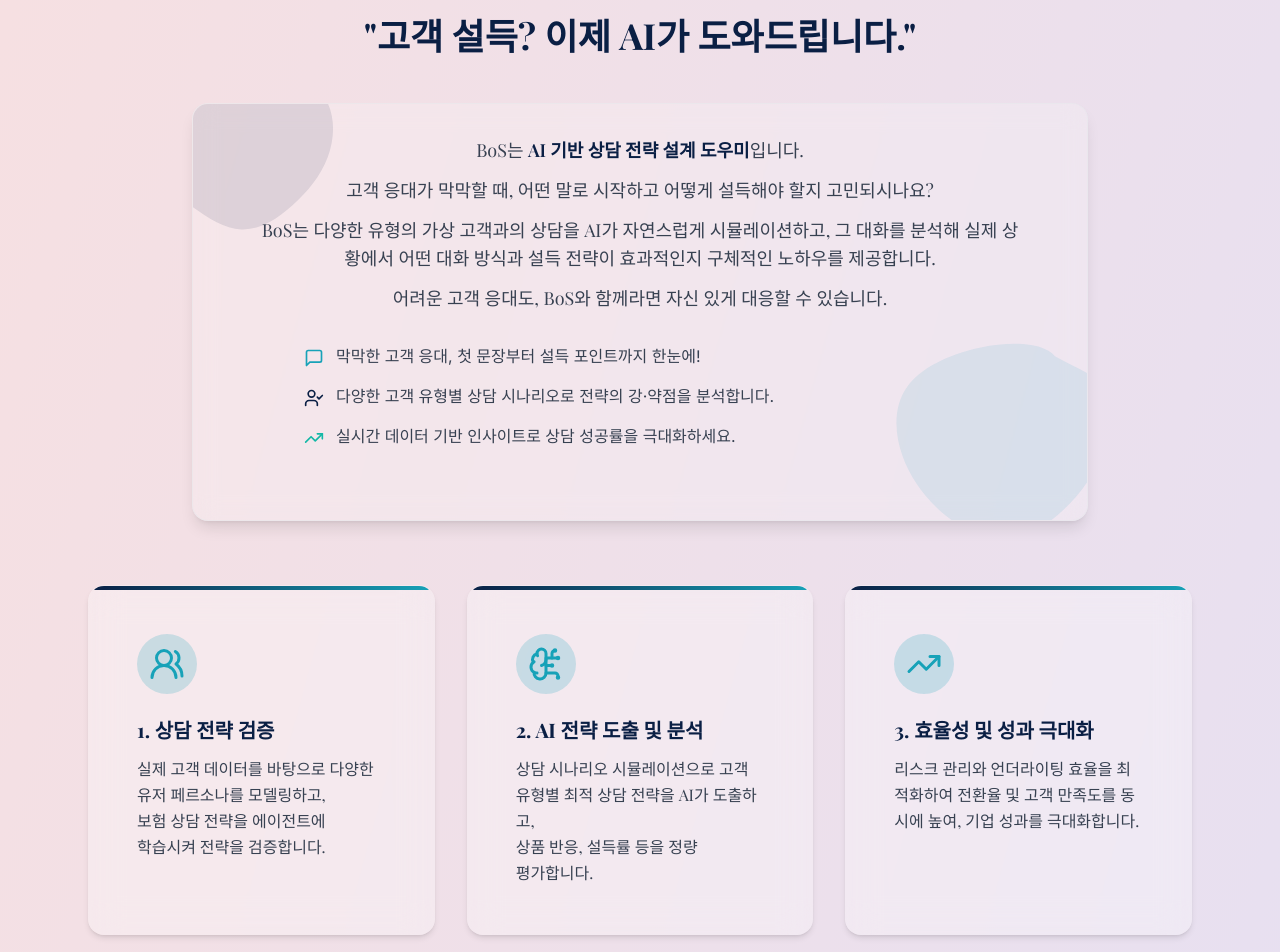
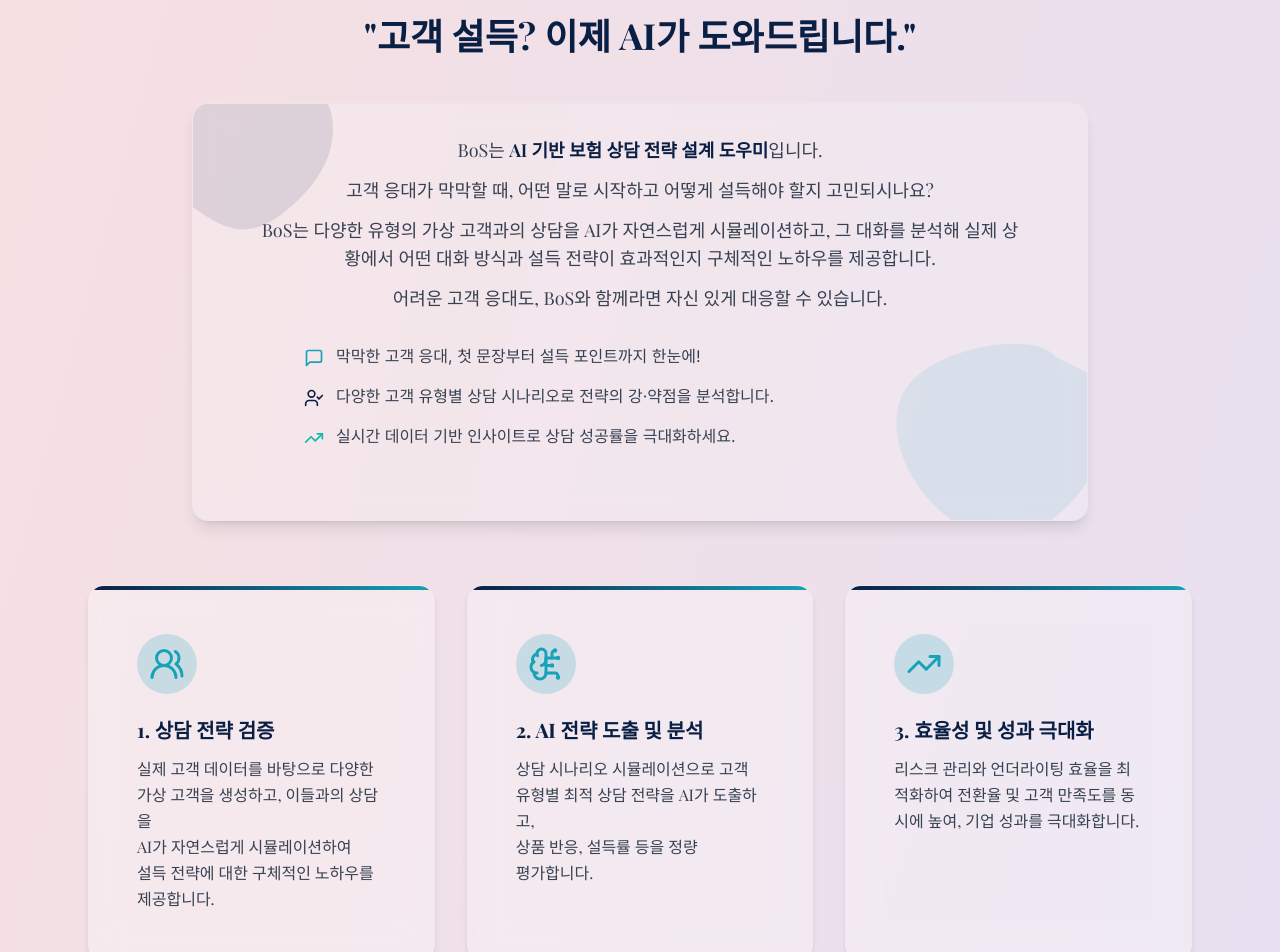
Before and after one commit to happysnail06/Bos_SW_AI, a Next.js app: page / in a window 1280 px wide. Shown: the part 740-1692 px from the top of the page. Built offline with nearby package versions, Linux system fonts and the light colour scheme; no server answers; a web font is replaced by a local one.

Commit message:
chore: enhance description

```diff
--- a/app/page.tsx
+++ b/app/page.tsx
@@ -317,7 +317,7 @@
                 <p>
                   BoS는{" "}
                   <span className="font-semibold text-brand-blue">
-                    AI 기반 상담 전략 설계 도우미
+                    AI 기반 보험 상담 전략 설계 도우미
                   </span>
                   입니다.
                 </p>
@@ -384,14 +384,18 @@
                   </h3>
                   <p className="relative z-10 text-base leading-relaxed font-serif text-gray-700">
                     <span className="block">
-                      실제 고객 데이터를 바탕으로 다양한 유저 페르소나를 모델링하고,
+                      실제 고객 데이터를 바탕으로 다양한
                     </span>
                     <span className="block">
-                      보험 상담 전략을 에이전트에
+                      가상 고객을 생성하고, 이들과의 상담을
                     </span>
                     <span className="block">
-                      학습시켜 전략을 검증합니다.
+                      AI가 자연스럽게 시뮬레이션하여
                     </span>
+                    <span className="block">
+                      설득 전략에 대한 구체적인 노하우를
+                    </span>
+                    <span className="block">제공합니다.</span>
                   </p>
                   <span className="
                     absolute bottom-4 right-4 z-10 flex items-center
```
